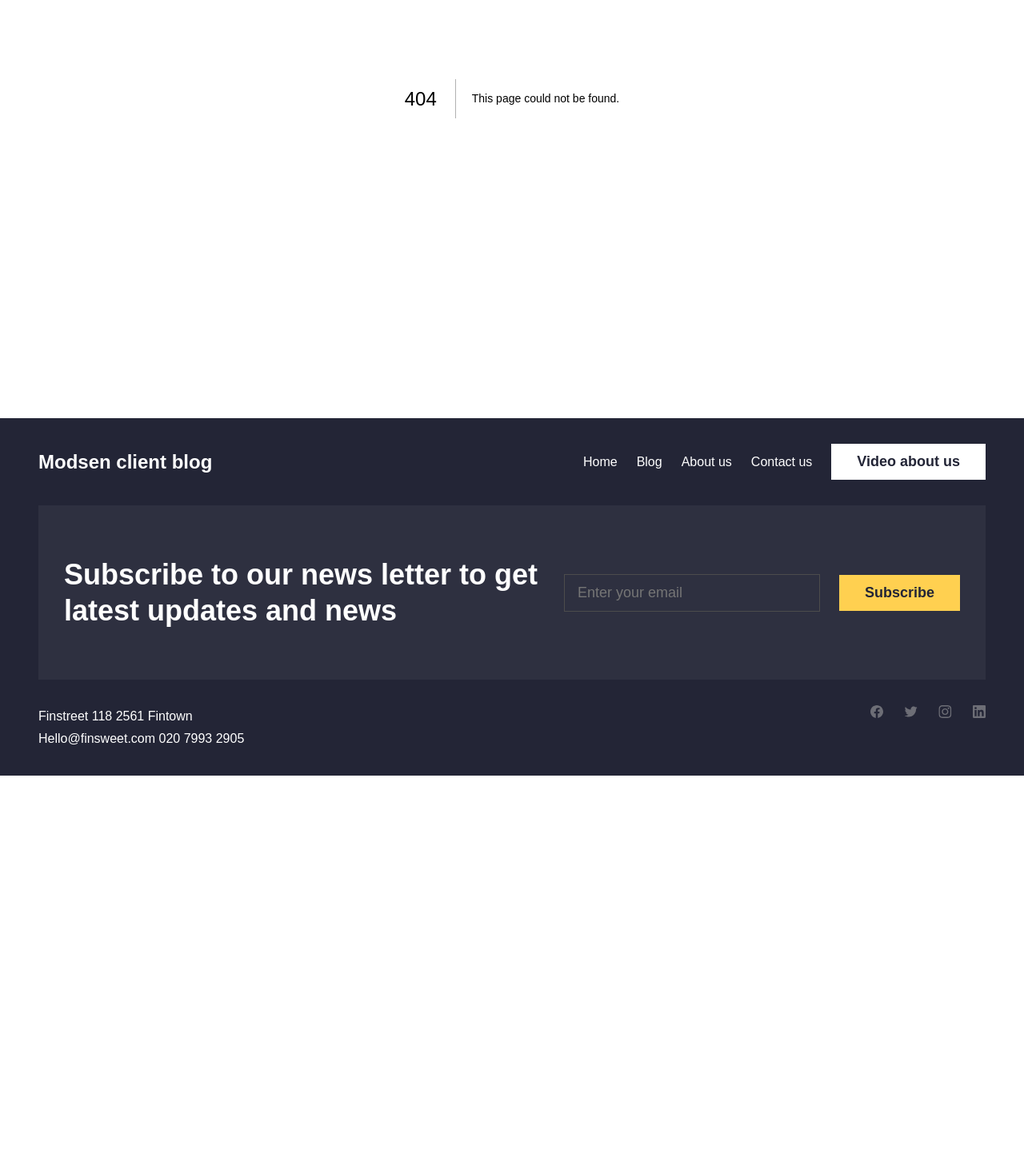
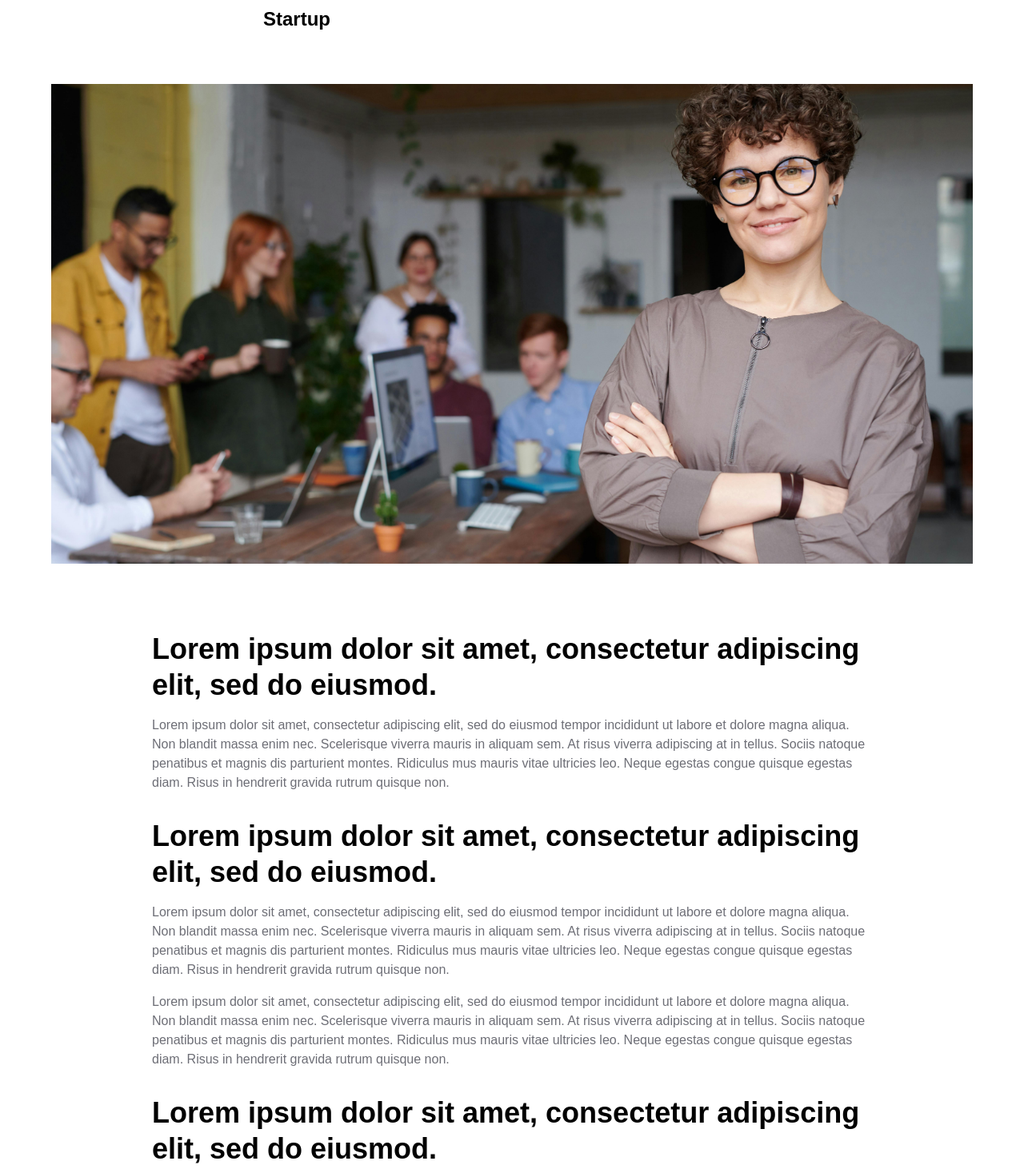
Before and after one commit to kirilbaskakov/blog, a Next.js app: page /1 in a window 1280 px wide. Before the commit this address had no page. Shown: the part 354-1821 px from the top of the page at 80% size. Before the commit the page ends 1324 px from the top, so only its background shows below. Built offline with nearby package versions, Linux system fonts and the light colour scheme.

Commit message:
add: basic blog post design

```diff
--- /dev/null
+++ b/src/app/[post]/page.tsx
@@ -0,0 +1,16 @@
+import JoinUs from '@/components/JoinUs/JoinUs';
+import PostBody from '@/components/PostBody/PostBody';
+import PostHeader from '@/components/PostHeader/PostHeader';
+import React from 'react';
+
+const page = () => {
+  return (
+    <main>
+      <PostHeader />
+      <PostBody />
+      <JoinUs />
+    </main>
+  );
+};
+
+export default page;
--- /dev/null
+++ b/src/components/AuthorInfo/AuthorInfo.module.scss
@@ -0,0 +1,16 @@
+.profile {
+    display: flex;
+    gap: 1rem;
+}
+
+.profileTitle {
+    font-size: 24px;
+    font-weight: 700;
+    line-height: 1.25em;
+}
+
+.profileSubtitle {
+    font-size: 16px;
+    line-height: 1.5em;
+    color: #6D6E76;
+}
--- /dev/null
+++ b/src/components/AuthorInfo/AuthorInfo.tsx
@@ -0,0 +1,18 @@
+import React from 'react';
+import styles from './AuthorInfo.module.scss';
+import Image from 'next/image';
+import ProfileIcon from '@/assets/Profile picture.png';
+
+const AuthorInfo = () => {
+  return (
+    <div className={styles.profile}>
+      <Image src={ProfileIcon} alt="Profile icon" />
+      <div>
+        <h4 className={styles.profileTitle}>Jonathan Vallem</h4>
+        <p className={styles.profileSubtitle}>New york, USA</p>
+      </div>
+    </div>
+  );
+};
+
+export default AuthorInfo;
--- /dev/null
+++ b/src/components/PostBody/PostBody.module.scss
@@ -0,0 +1,21 @@
+.postBody {
+    img {
+        width: 100%;
+        max-height: 600px;
+        object-fit: cover;
+    }
+
+    .textBlock {
+        padding: 3rem 0;
+        max-width: 900px;
+        margin: 0 auto;
+
+        h2 {
+           margin-top: 2rem;
+        }
+
+        p {
+            margin-top: 1rem;
+        }
+    }
+}
--- /dev/null
+++ b/src/components/PostBody/PostBody.tsx
@@ -0,0 +1,64 @@
+import Image from 'next/image';
+import React from 'react';
+import PostImage from '@/assets/post5.jpg';
+import styles from './PostBody.module.scss';
+
+const PostBody = () => {
+  return (
+    <div className={styles.postBody}>
+      <Image src={PostImage} alt="Post image" />
+      <div className={styles.textBlock}>
+        <h2>
+          Lorem ipsum dolor sit amet, consectetur adipiscing elit, sed do
+          eiusmod.
+        </h2>
+        <p className="body1 secondary">
+          Lorem ipsum dolor sit amet, consectetur adipiscing elit, sed do
+          eiusmod tempor incididunt ut labore et dolore magna aliqua. Non
+          blandit massa enim nec. Scelerisque viverra mauris in aliquam sem. At
+          risus viverra adipiscing at in tellus. Sociis natoque penatibus et
+          magnis dis parturient montes. Ridiculus mus mauris vitae ultricies
+          leo. Neque egestas congue quisque egestas diam. Risus in hendrerit
+          gravida rutrum quisque non.
+        </p>
+        <h2>
+          Lorem ipsum dolor sit amet, consectetur adipiscing elit, sed do
+          eiusmod.
+        </h2>
+        <p className="body1 secondary">
+          Lorem ipsum dolor sit amet, consectetur adipiscing elit, sed do
+          eiusmod tempor incididunt ut labore et dolore magna aliqua. Non
+          blandit massa enim nec. Scelerisque viverra mauris in aliquam sem. At
+          risus viverra adipiscing at in tellus. Sociis natoque penatibus et
+          magnis dis parturient montes. Ridiculus mus mauris vitae ultricies
+          leo. Neque egestas congue quisque egestas diam. Risus in hendrerit
+          gravida rutrum quisque non.
+        </p>
+        <p className="body1 secondary">
+          Lorem ipsum dolor sit amet, consectetur adipiscing elit, sed do
+          eiusmod tempor incididunt ut labore et dolore magna aliqua. Non
+          blandit massa enim nec. Scelerisque viverra mauris in aliquam sem. At
+          risus viverra adipiscing at in tellus. Sociis natoque penatibus et
+          magnis dis parturient montes. Ridiculus mus mauris vitae ultricies
+          leo. Neque egestas congue quisque egestas diam. Risus in hendrerit
+          gravida rutrum quisque non.
+        </p>
+        <h2>
+          Lorem ipsum dolor sit amet, consectetur adipiscing elit, sed do
+          eiusmod.
+        </h2>
+        <p className="body1 secondary">
+          Lorem ipsum dolor sit amet, consectetur adipiscing elit, sed do
+          eiusmod tempor incididunt ut labore et dolore magna aliqua. Non
+          blandit massa enim nec. Scelerisque viverra mauris in aliquam sem. At
+          risus viverra adipiscing at in tellus. Sociis natoque penatibus et
+          magnis dis parturient montes. Ridiculus mus mauris vitae ultricies
+          leo. Neque egestas congue quisque egestas diam. Risus in hendrerit
+          gravida rutrum quisque non.
+        </p>
+      </div>
+    </div>
+  );
+};
+
+export default PostBody;
--- /dev/null
+++ b/src/components/PostHeader/PostHeader.module.scss
@@ -0,0 +1,9 @@
+.postHeader {
+    padding: 4rem;
+    max-width: 750px;
+    margin: 0 auto;
+
+    h1 {
+        margin: 1rem 0;
+    }
+}
--- /dev/null
+++ b/src/components/PostHeader/PostHeader.tsx
@@ -0,0 +1,15 @@
+import React from 'react';
+import styles from './PostHeader.module.scss';
+import AuthorInfo from '../AuthorInfo/AuthorInfo';
+
+const PostHeader = () => {
+  return (
+    <div className={styles.postHeader}>
+      <AuthorInfo />
+      <h1>Step-by-step guide to choosing great font pairs</h1>
+      <h4>Startup</h4>
+    </div>
+  );
+};
+
+export default PostHeader;
```
Also changed, not shown: src/components/Testimonials/Testimonials.module.scss (+0 -17 lines), src/components/Testimonials/Testimonials.tsx (+2 -9 lines), src/assets/post5.jpg (added).
